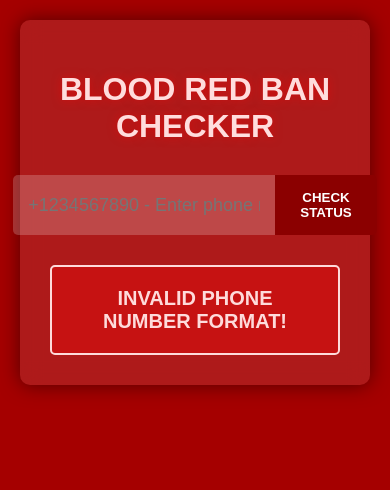
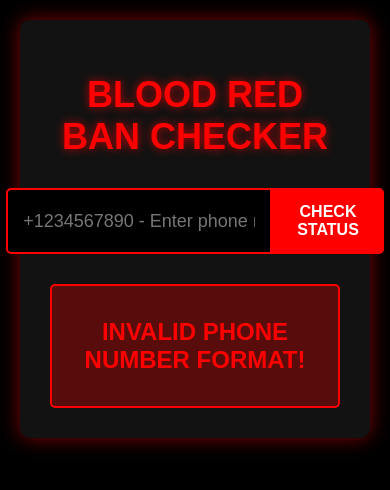
Before and after one commit to RICZIN2008/Number-status, a plain HTML site: page index.html in a window 390 px wide. Both pictures are taken after a click on the button "CHECK STATUS". Drawn offline with Linux system fonts and the light colour scheme.

Commit message:
Revamp styling and enhance phone validation logic

```diff
--- a/index.html
+++ b/index.html
@@ -3,67 +3,72 @@
 <head>
     <title>Blood Red Ban Checker</title>
     <style>
-        /* Blood red theme */
+        /* Blood red theme with black background */
         :root {
-            --blood-red: #a50000;
+            --blood-red: #ff0000;
             --dark-red: #8B0000;
             --light-red: #ffdddd;
+            --black: #000000;
             --white: #ffffff;
-            --black: #000000;
         }
 
         body {
             font-family: 'Arial', sans-serif;
-            background-color: var(--blood-red);
+            background-color: var(--black);
             color: var(--white);
             margin: 0;
             padding: 20px;
         }
 
         .dashboard {
-            background-color: rgba(255, 255, 255, 0.1);
+            background-color: rgba(20, 20, 20, 0.9);
             border-radius: 10px;
             padding: 30px;
-            box-shadow: 0 0 20px rgba(0, 0, 0, 0.5);
+            box-shadow: 0 0 20px rgba(255, 0, 0, 0.5);
             backdrop-filter: blur(10px);
+            max-width: 800px;
+            margin: 0 auto;
         }
 
         h1 {
             text-align: center;
-            color: var(--light-red);
-            text-shadow: 0 0 10px rgba(255, 0, 0, 0.5);
+            color: var(--blood-red);
+            text-shadow: 0 0 10px rgba(255, 0, 0, 0.7);
             margin-bottom: 30px;
+            font-size: 36px;
         }
 
         .input-group {
             display: flex;
             justify-content: center;
-            margin-bottom: 20px;
+            margin-bottom: 30px;
         }
 
         input[type="text"] {
             width: 400px;
             padding: 15px;
-            border: none;
+            border: 2px solid var(--blood-red);
             border-radius: 5px 0 0 5px;
             font-size: 18px;
-            background-color: rgba(255, 255, 255, 0.2);
+            background-color: var(--black);
             color: var(--white);
+            outline: none;
         }
 
         button {
             padding: 15px 25px;
             border: none;
             border-radius: 0 5px 5px 0;
-            background-color: var(--dark-red);
+            background-color: var(--blood-red);
             color: var(--white);
             font-weight: bold;
             cursor: pointer;
             transition: all 0.3s ease;
+            font-size: 16px;
         }
 
         button:hover {
-            background-color: var(--light-red);
+            background-color: var(--dark-red);
             transform: scale(1.05);
         }
 
@@ -72,8 +77,12 @@
             padding: 20px;
             border-radius: 5px;
             text-align: center;
-            font-size: 20px;
+            font-size: 24px;
             font-weight: bold;
+            min-height: 80px;
+            display: flex;
+            align-items: center;
+            justify-content: center;
             animation: pulse 2s infinite;
         }
 
@@ -84,15 +93,23 @@
         }
 
         .banned {
-            background-color: rgba(255, 0, 0, 0.3);
-            border: 2px solid var(--light-red);
-            color: var(--light-red);
+            background-color: rgba(139, 0, 0, 0.3);
+            border: 2px solid var(--blood-red);
+            color: var(--blood-red);
+            text-shadow: 0 0 10px rgba(255, 0, 0, 0.7);
         }
 
         .allowed {
-            background-color: rgba(0, 255, 0, 0.3);
+            background-color: rgba(0, 139, 0, 0.3);
             border: 2px solid #00ff00;
             color: #00ff00;
+            text-shadow: 0 0 10px rgba(0, 255, 0, 0.7);
+        }
+
+        .error {
+            background-color: rgba(255, 0, 0, 0.3);
+            border: 2px solid var(--blood-red);
+            color: var(--blood-red);
         }
     </style>
 </head>
@@ -120,8 +137,8 @@
             const match = phoneNumber.match(/^\+(\d{3,4})/);
             if (!match) {
                 resultDiv.innerHTML = "INVALID PHONE NUMBER FORMAT!";
-                resultDiv.className = "result banned";
-                resultDiv.style.display = "block";
+                resultDiv.className = "result error";
+                resultDiv.style.display = "flex";
                 return;
             }
 
@@ -131,14 +148,14 @@
 
             // Enhanced banned countries list with additional validation
             const bannedCountries = [
-                '33', '49', '86', '91', '55', '81', '39', '44'
+                '33', '49', '86', '91', '55', '81', '39', '44', '77', '351', '34', '353', '370', '372', '373', '374', '375', '376', '377', '378', '380', '381', '382', '385', '386', '387', '389', '420', '421', '423', '43', '44', '45', '46', '47', '48', '49', '50', '51', '52', '53', '54', '55', '56', '57', '58', '59', '60', '61', '62', '63', '64', '65', '66', '670', '673', '674', '675', '676', '677', '678', '679', '680', '681', '682', '683', '685', '686', '687', '688', '689', '690', '691', '692', '693', '694', '695', '696', '697', '698', '699'
             ];
 
             if (bannedCountries.includes(countryCode)) {
-                statusMessage = `🚨 BANNED! 🚨`;
+                statusMessage = "🚨 BANNED! 🚨";
                 className = "banned";
             } else {
-                statusMessage = `✅ ALLOWED ✅`;
+                statusMessage = "✅ ALLOWED ✅";
                 className = "allowed";
             }
 
@@ -147,7 +164,7 @@
 
             resultDiv.innerHTML = statusMessage;
             resultDiv.className = `result ${className}`;
-            resultDiv.style.display = "block";
+            resultDiv.style.display = "flex";
         }
     </script>
 </body>
```
